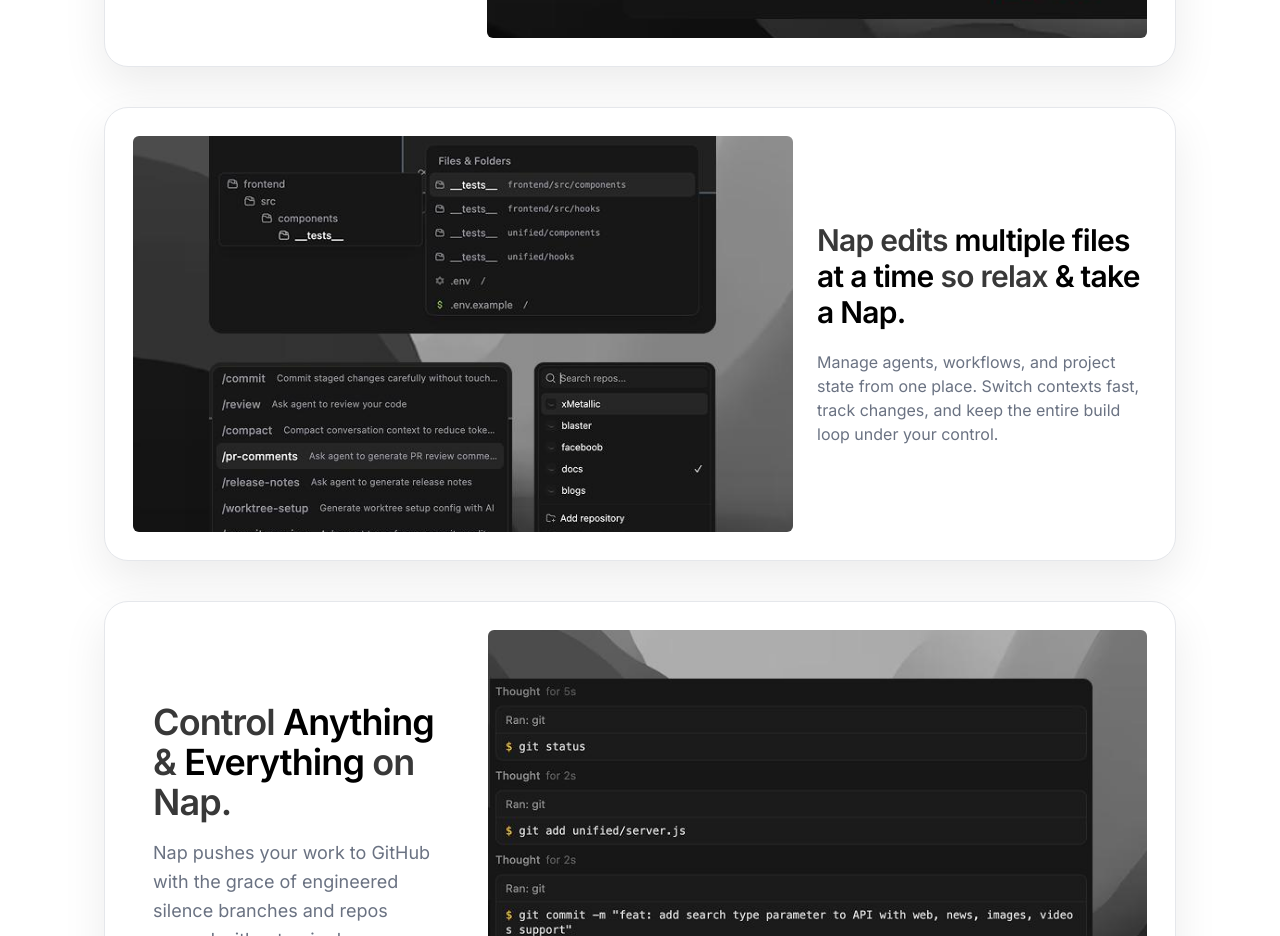
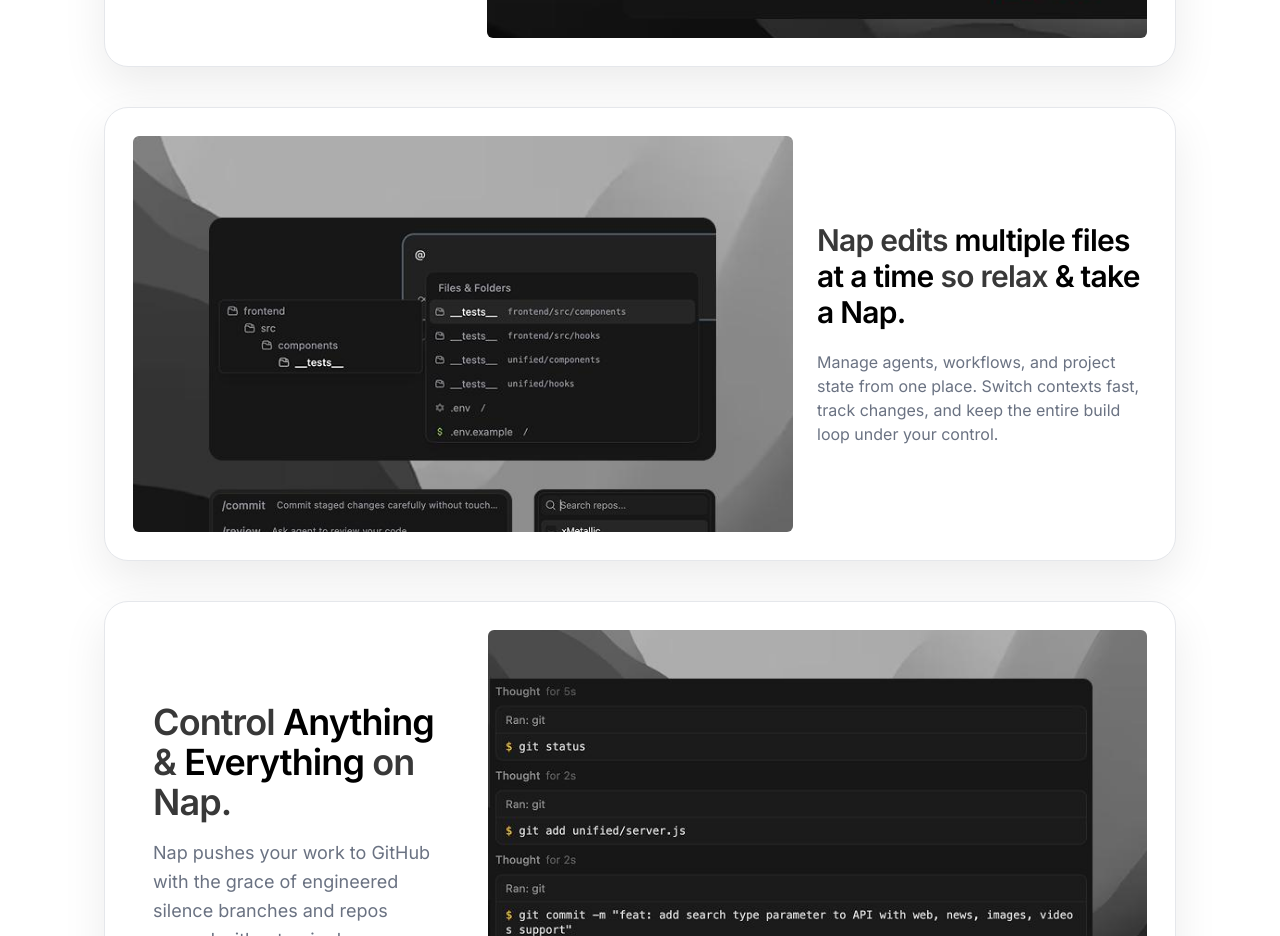
Before and after one commit to farzeenilyaszargar/nap-ide, a Next.js app: page / in a window 1280 px wide. Shown: the part 1520-2456 px from the top of the page. Built offline with nearby package versions, Linux system fonts and the light colour scheme.

Commit message:
Top-align second feature image

```diff
--- a/components/features.tsx
+++ b/components/features.tsx
@@ -28,7 +28,7 @@ export default function Features() {
                                 alt="img"
                                 fill
                                 sizes="(min-width: 768px) 66vw, 100vw"
-                                className="object-cover object-left"
+                                className="object-cover object-top"
                             />
                         </div>
                         <div className="flex flex-col gap-5 md:w-1/3">
```
